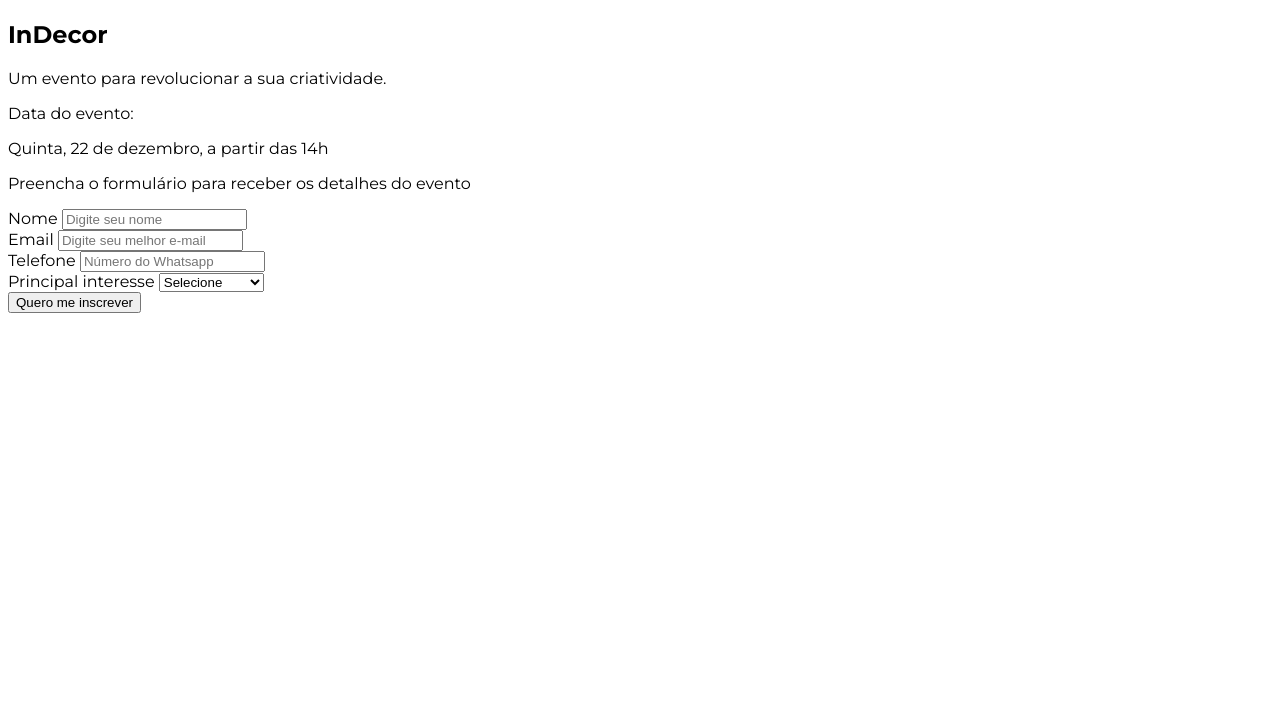
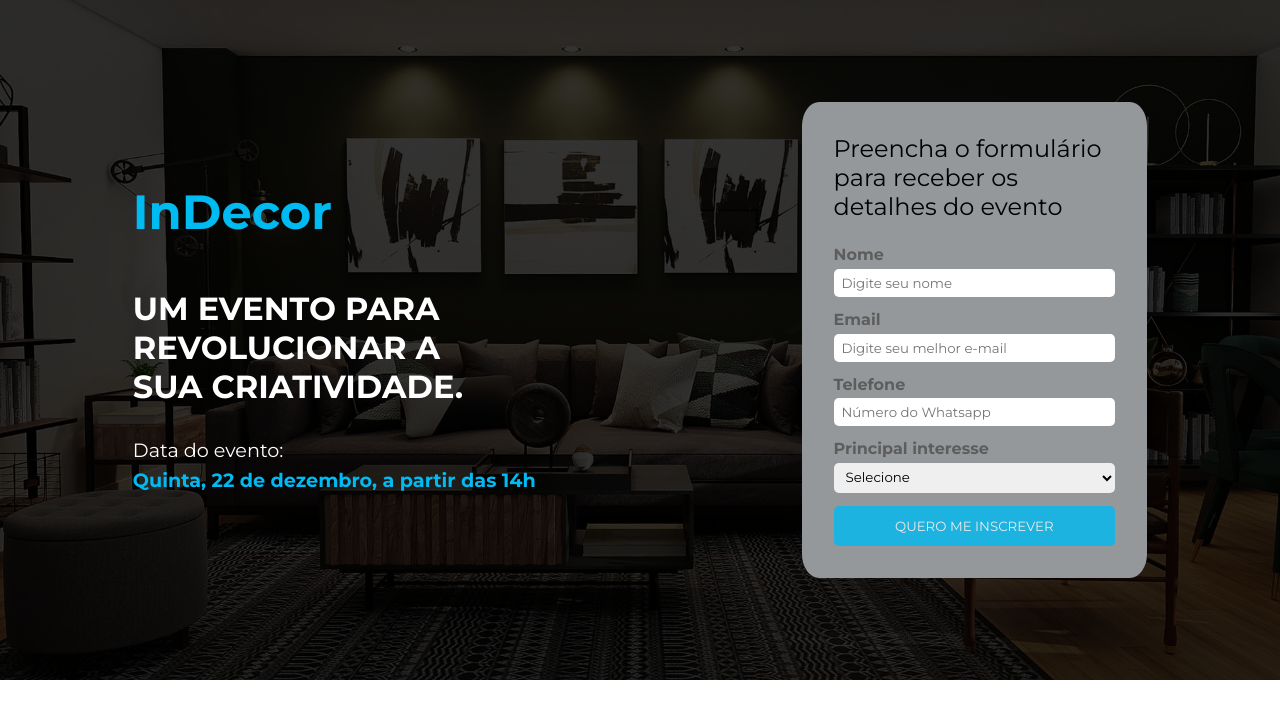
Before and after one commit to julianossgs/Landing-Page, a plain HTML site: page index.html in a window 1280 px wide. Drawn offline with nearby package versions, Linux system fonts and the light colour scheme.

Commit message:
Css do formulário

```diff
--- a/Css/styles.css
+++ b/Css/styles.css
@@ -1,3 +1,101 @@
-body{
+:root{
+    --primary: #00baf2;
+    --secondary: #95989a;
+    --text-color: #fff;
+    --text-secondary: #000;
+    --text-tertiary: #5d5d5d;
+}
+
+*{
     font-family: "Montserrat";
+    margin: 0;
+    padding: 0;
 }
+
+/* Event Form */
+#event-subscription{
+    background: linear-gradient(rgba(0,0,0,0.8), rgba(0,0,0,0.8)),url("../img/hrz-5.jpg");
+    background-position: center;
+    background-size: cover;
+    height: 85vh;
+    display: flex;
+    justify-content: space-around;
+    align-items: center;
+    color: var(--text-color);
+}
+
+#disclaimer h2, #disclaimer .event-date{
+    color: var(--primary);
+}
+
+#disclaimer h2{
+    font-size: 3em;
+    margin-bottom: 1em;
+}
+
+#disclaimer .about-event{
+    font-size: 2em;
+    text-transform: uppercase;
+    max-width: 350px;
+    font-weight: bold;
+    margin-bottom: 1em;
+}
+
+#disclaimer p{
+    font-size: 1.2em;
+    margin-bottom: 0.3em;
+}
+
+#disclaimer .event-date{
+    font-weight: bold;
+}
+
+#subscription-form{
+    background-color: var(--secondary);
+    padding: 2em;
+    max-width: 22%;
+    border-radius: 5%;
+}
+
+#subscription-form p{
+    font-size: 1.5em;
+    color: var(--text-secondary);
+    margin-bottom: 1em;
+}
+
+.form-group{
+    display: flex;
+    flex-direction: column;
+    margin-bottom: 0.8em;
+
+}
+
+.form-group label{
+    color: var(--text-tertiary);
+    margin-bottom: 0.3em;
+    font-weight: bold;
+}
+
+.form-group input,
+.form-group select{
+    padding: 6px 8px;
+    border-radius: 5px;
+    border: none;
+    outline: none;
+}
+
+.btn{
+    background-color: var(--primary);
+    color: var(--text-color);
+    text-transform: uppercase;
+    width: 100%;
+    padding: 12px;
+    border-radius: 5px;
+    border: none;
+    cursor: pointer;
+    opacity: 0.8;
+}
+
+.btn:hover{
+    opacity: 1;
+}
```
